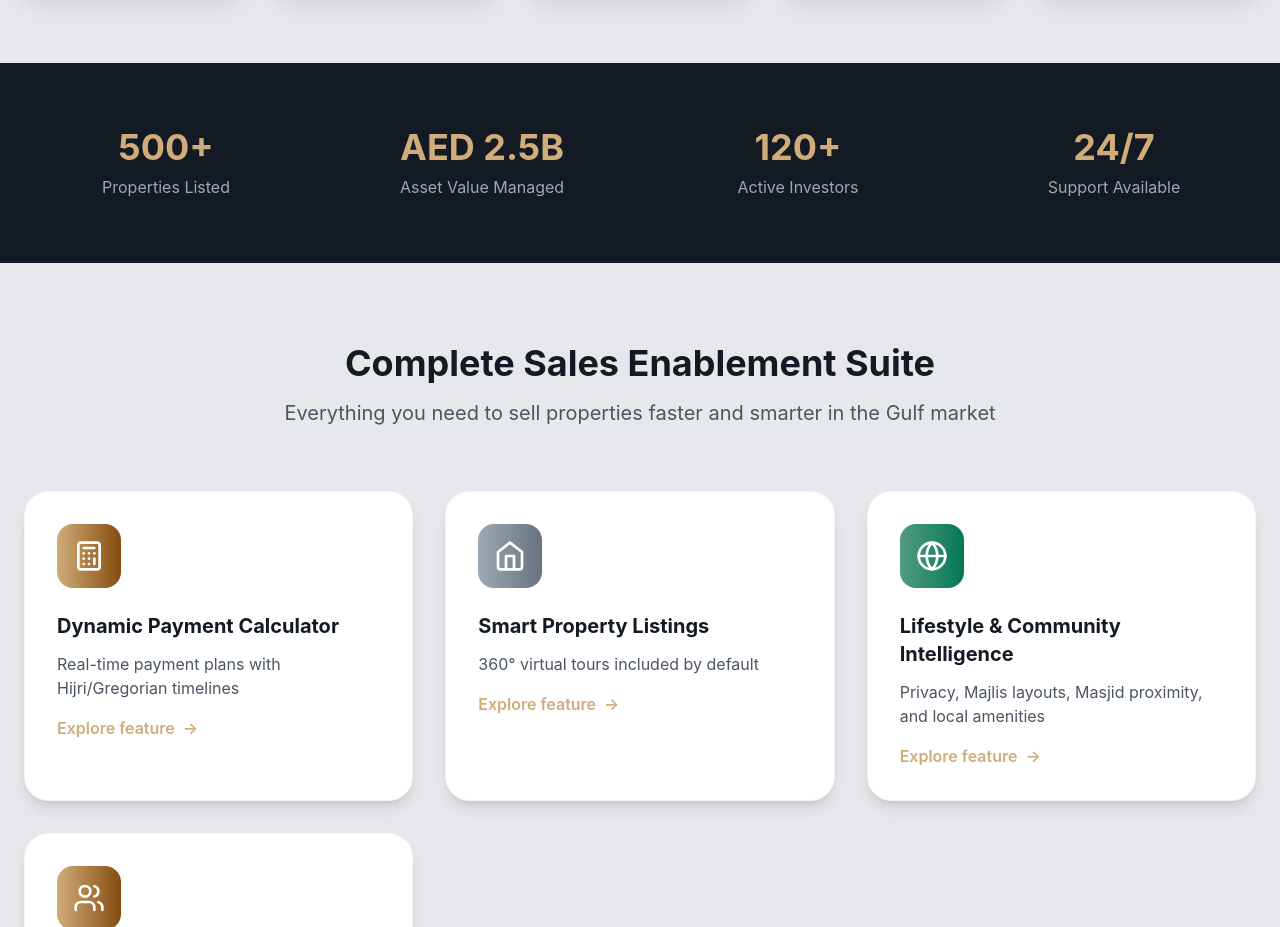
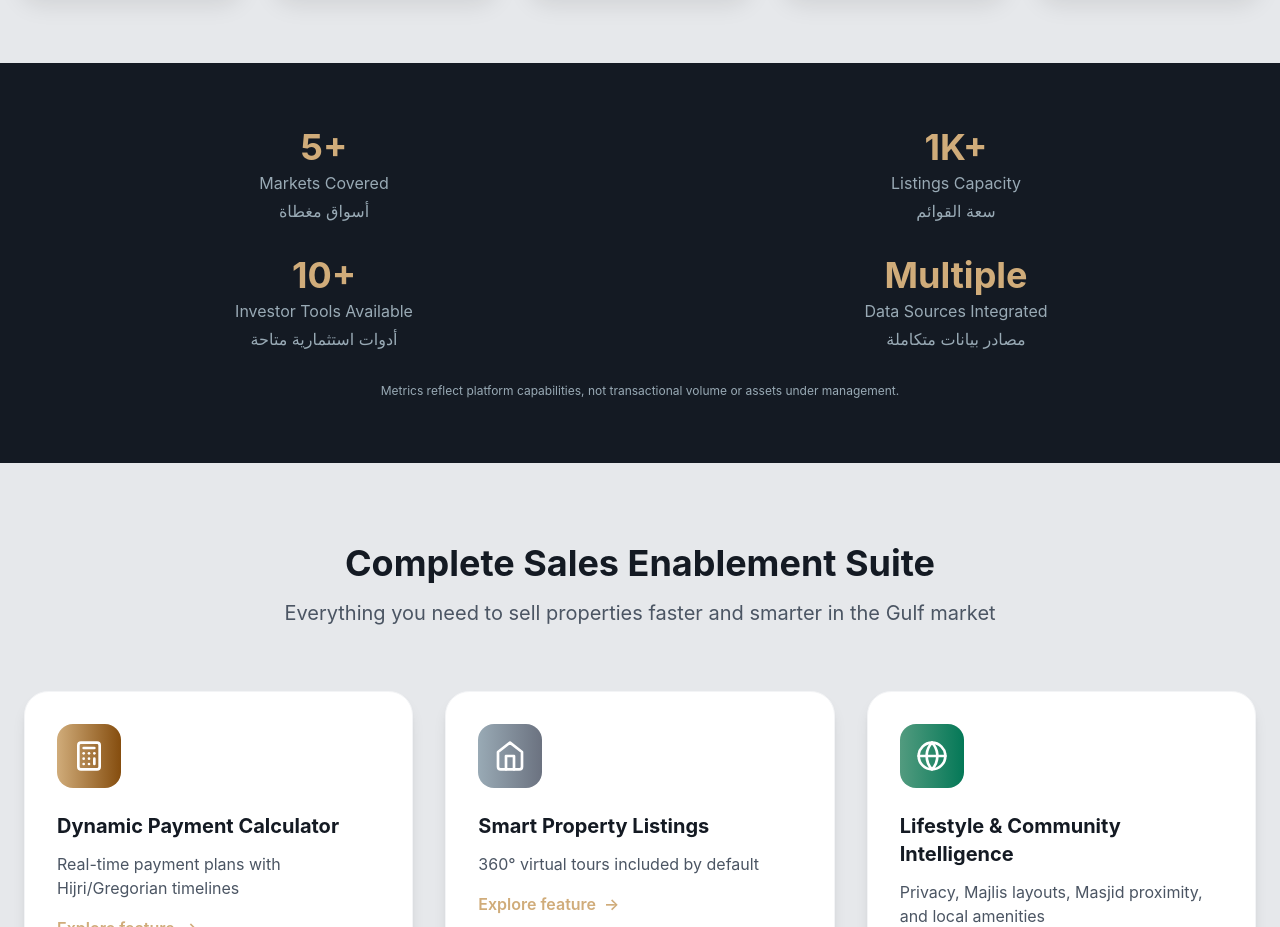
Before and after one commit to fazetdev/baytelitet, a Next.js app: page / in a window 1280 px wide. Shown: the part 1280-2207 px from the top of the page. Built offline with nearby package versions, Linux system fonts and the light colour scheme.

Commit message:
Update MarketHighlights component

```diff
--- a/app/home/MarketHighlights.tsx
+++ b/app/home/MarketHighlights.tsx
@@ -1,24 +1,55 @@
 'use client';
 
 const stats = [
-  { id: 'properties-listed', value: '500+', label: 'Properties Listed' },
-  { id: 'asset-value', value: 'AED 2.5B', label: 'Asset Value Managed' },
-  { id: 'active-investors', value: '120+', label: 'Active Investors' },
-  { id: 'support', value: '24/7', label: 'Support Available' }
+  {
+    id: 'markets',
+    value: '5+',
+    labelEn: 'Markets Covered',
+    labelAr: 'أسواق مغطاة'
+  },
+  {
+    id: 'listings',
+    value: '1K+',
+    labelEn: 'Listings Capacity',
+    labelAr: 'سعة القوائم'
+  },
+  {
+    id: 'tools',
+    value: '10+',
+    labelEn: 'Investor Tools Available',
+    labelAr: 'أدوات استثمارية متاحة'
+  },
+  {
+    id: 'data',
+    value: 'Multiple',
+    labelEn: 'Data Sources Integrated',
+    labelAr: 'مصادر بيانات متكاملة'
+  }
 ];
 
 export default function MarketHighlights() {
   return (
     <section className="py-16 bg-bayt-dark text-white">
       <div className="container mx-auto px-6">
-        <div className="grid grid-cols-2 md:grid-cols-4 gap-8 text-center">
+        <div className="grid grid-cols-2 gap-8 text-center">
           {stats.map((stat) => (
-            <div key={stat.id}>
-              <div className="text-3xl md:text-4xl font-bold mb-2 text-bayt-warm">{stat.value}</div>
-              <div className="text-bayt-cool">{stat.label}</div>
+            <div key={stat.id} className="space-y-1">
+              <div className="text-3xl md:text-4xl font-bold text-bayt-warm">
+                {stat.value}
+              </div>
+              <div className="text-sm md:text-base text-bayt-cool">
+                {stat.labelEn}
+              </div>
+              <div className="text-sm md:text-base text-bayt-cool" dir="rtl">
+                {stat.labelAr}
+              </div>
             </div>
           ))}
         </div>
+
+        <p className="mt-8 text-xs text-bayt-cool text-center">
+          Metrics reflect platform capabilities, not transactional volume or assets under management.
+        </p>
       </div>
     </section>
   );
```
